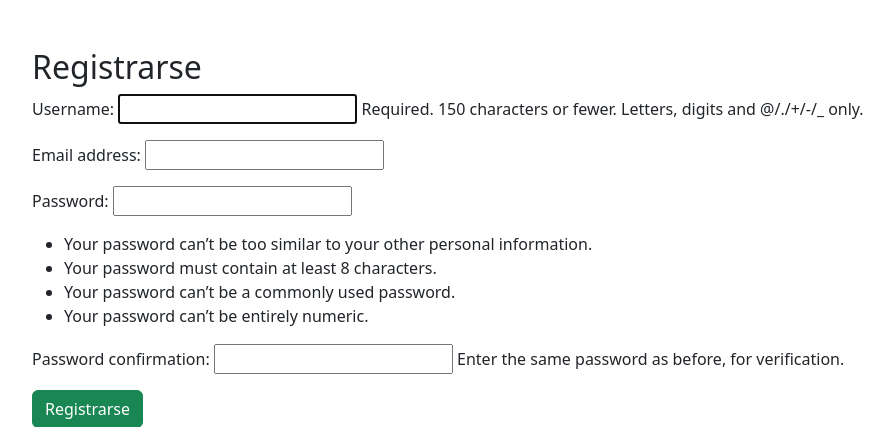
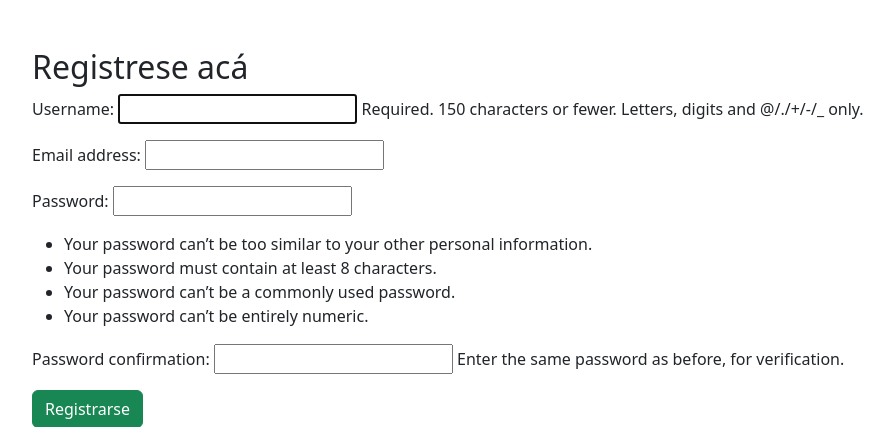
Before and after one commit to merojasr/mod_06, a Django app: page /users/register/ in a window 1280 px wide. Shown: the part 56-483 px from the top of the page, without its empty margins (50-944 px from the left). Run offline with Django 5.2, Linux system fonts and the light colour scheme.

Commit message:
Update register.html

```diff
--- a/ProyectoVehiculosDjango/templates/auth/register.html
+++ b/ProyectoVehiculosDjango/templates/auth/register.html
@@ -4,11 +4,11 @@
 
 {% block content %}
 <div class="container mt-5">
-    <h2>Registrarse</h2>
+    <h2>Registrese acá</h2>
 
     {% if form.errors %}
         <div class="alert alert-danger">
-            <strong>¡Error!</strong> Por favor, revisa los errores en el formulario.
+            <strong>¡Error!</strong> Revise los errores por favor.
         </div>
     {% endif %}
 
```
